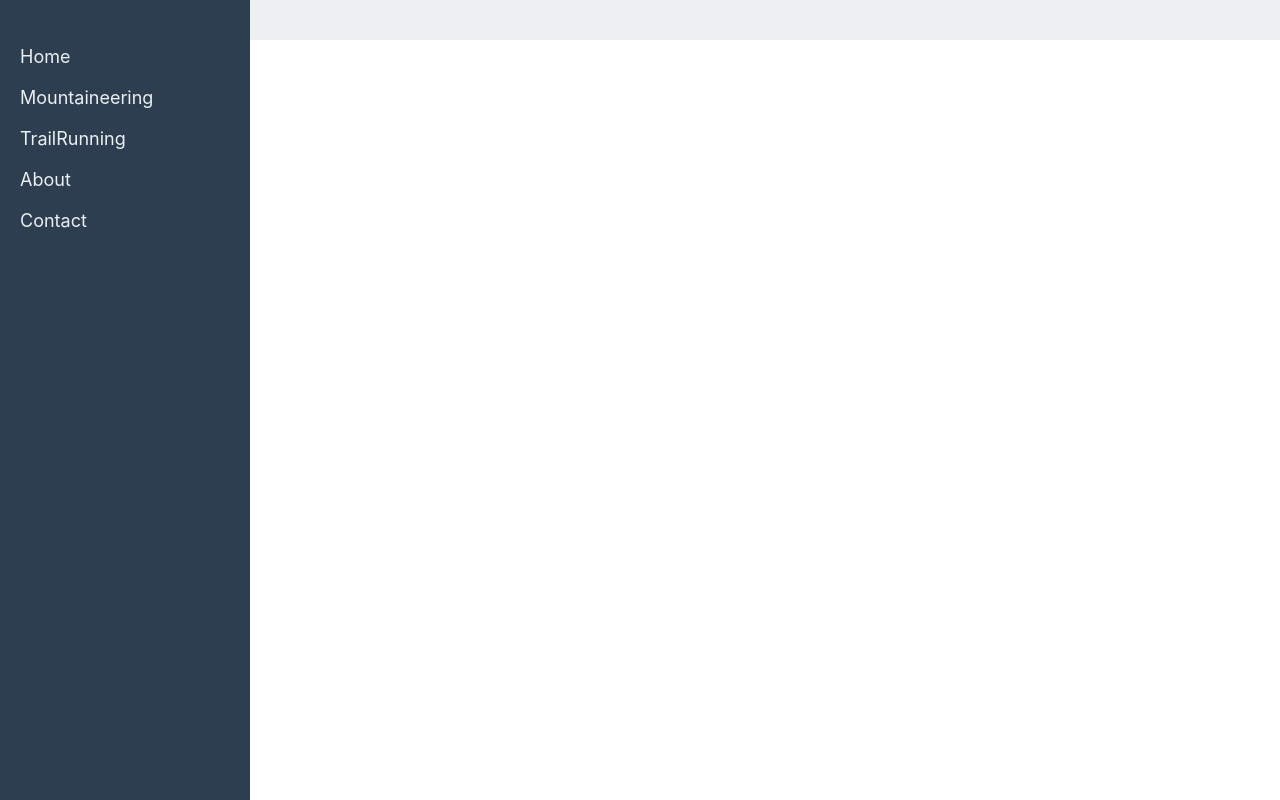
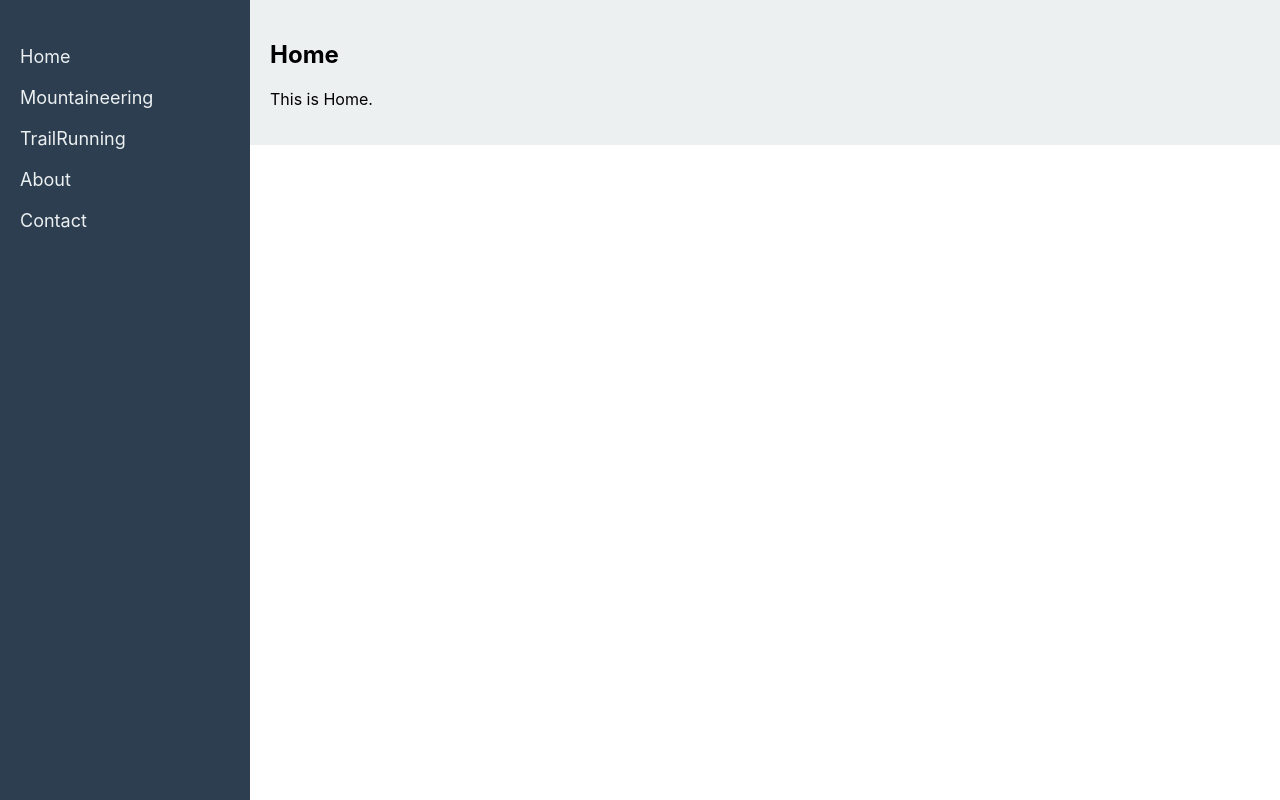
Before and after one commit to truptibhosale123/my-website, a React (Create React App) app: page / in a window 1280 px wide. Built offline with nearby package versions, Linux system fonts and the light colour scheme.

Commit message:
Navigating to home

```diff
--- a/src/App.js
+++ b/src/App.js
@@ -16,6 +16,8 @@ function App() {
 
       <div className="content">
       <Routes>
+      <Route path="/" element={<Home />} />
+      <Route path="/my-website" element={<Home />} />
         <Route path="/home" element={<Home />} />
         <Route path="/mountaineering" element={<Mountaineering />} />
         <Route path="/trailrunning" element={<TrailRunning />} />
```
